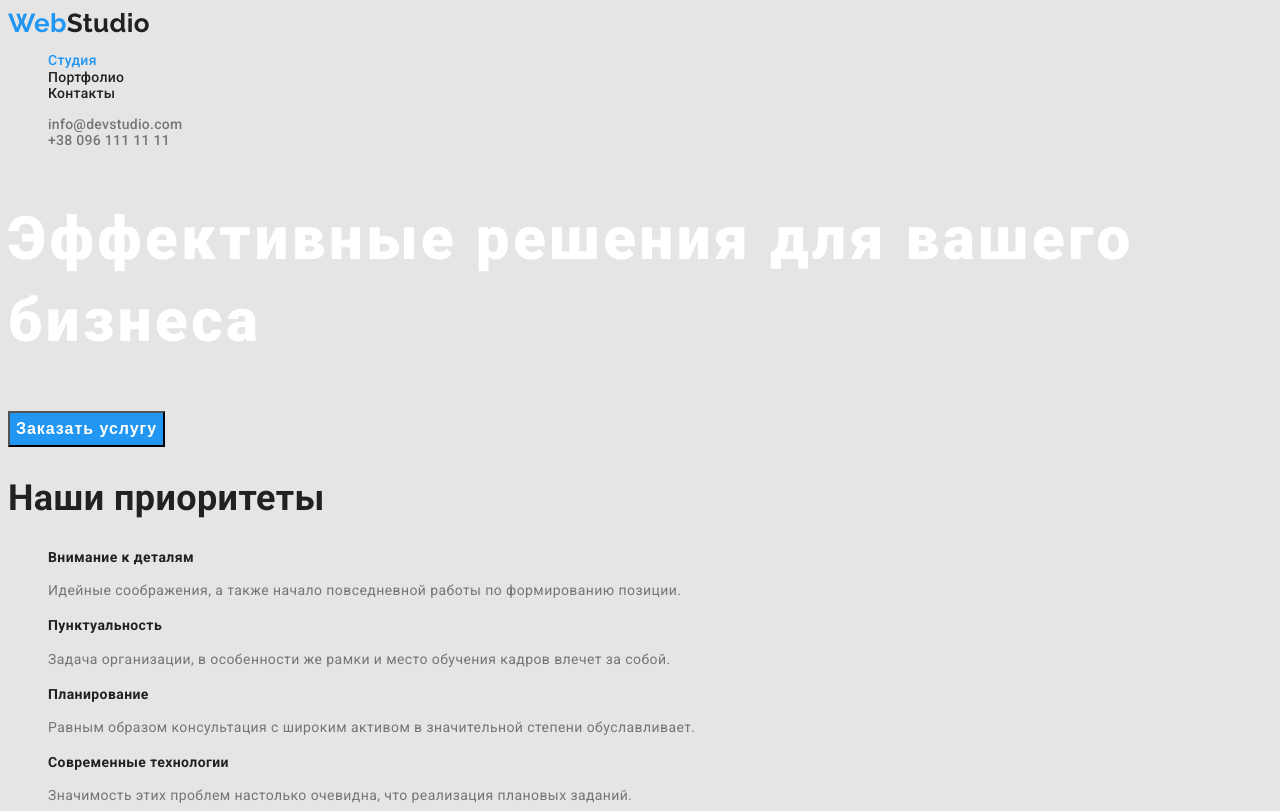
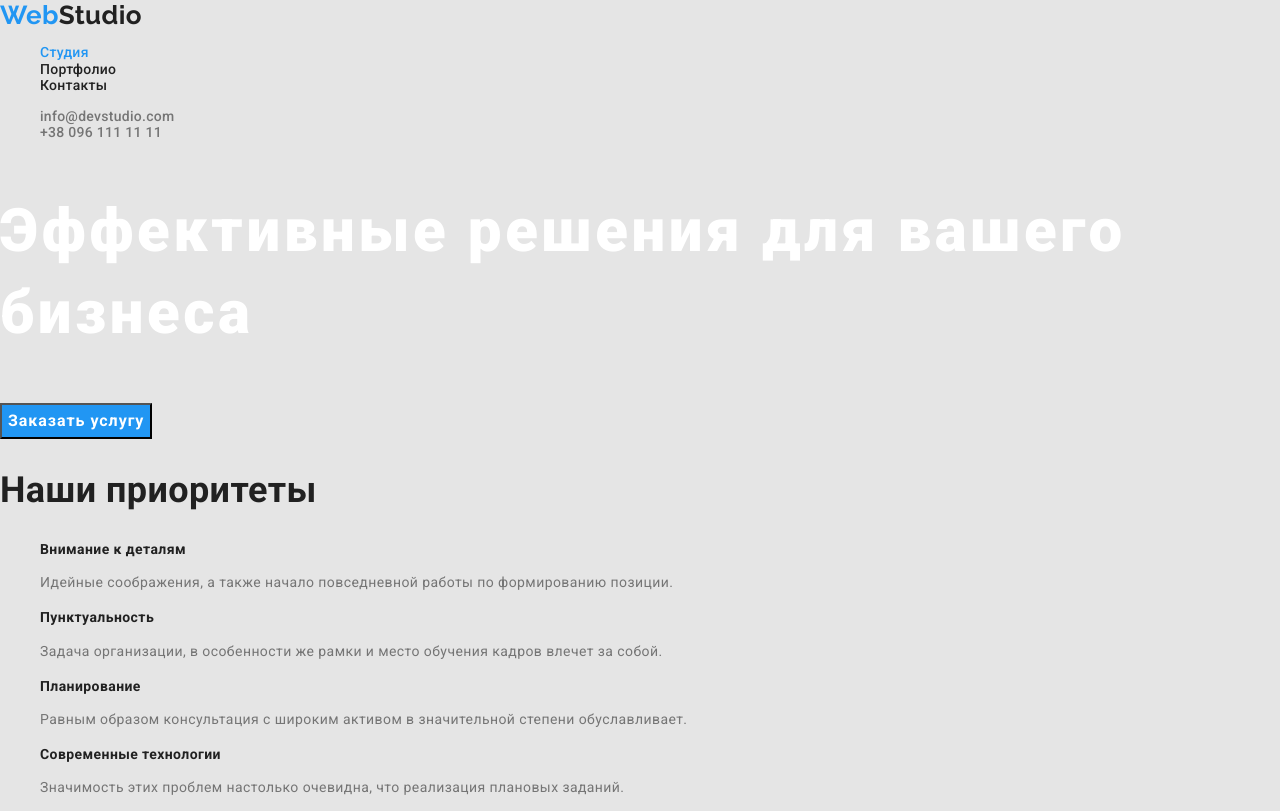
Before and after one commit to DmitriyBurmak/goit-markup-hw-02, a plain HTML site: page index.html in a window 1280 px wide. Shown: the top 811 px of the page. Drawn offline with nearby package versions, Linux system fonts and the light colour scheme.

Commit message:
добавляет нормализатор

```diff
--- a/css/styles.css
+++ b/css/styles.css
@@ -84,6 +84,7 @@ body {
 }
 
 /* Герой */
+
 .hero-title {
   font-size: 60px;
   color: var(--primary-white-color);
@@ -110,6 +111,7 @@ body {
 }
 
 /* Наши приоритеты */
+
 .title {
   font-size: 36px;
   color: var(--title-text-color);
@@ -123,7 +125,9 @@ body {
 .title-descripction {
   line-height: 1.71;
 }
+/* Наши работы */
 
+/* Наша команда */
 .team-name {
   font-size: 16px;
   color: var(--title-text-color);
--- a/index.html
+++ b/index.html
@@ -5,6 +5,7 @@
     <meta http-equiv="X-UA-Compatible" content="IE=edge">
     <meta name="viewport" content="width=device-width, initial-scale=1.0">
     <title>Главная</title>
+    <link rel="stylesheet" href="https://cdnjs.cloudflare.com/ajax/libs/modern-normalize/1.0.0/modern-normalize.min.css">
     <link rel="preconnect" href="https://fonts.googleapis.com">
     <link rel="preconnect" href="https://fonts.gstatic.com" crossorigin>
     <link href="https://fonts.googleapis.com/css2?family=Raleway:wght@700&family=Roboto:wght@400;500;700;900&display=swap"
```
Also changed, not shown: portfolio.html (+1 -0 lines).
